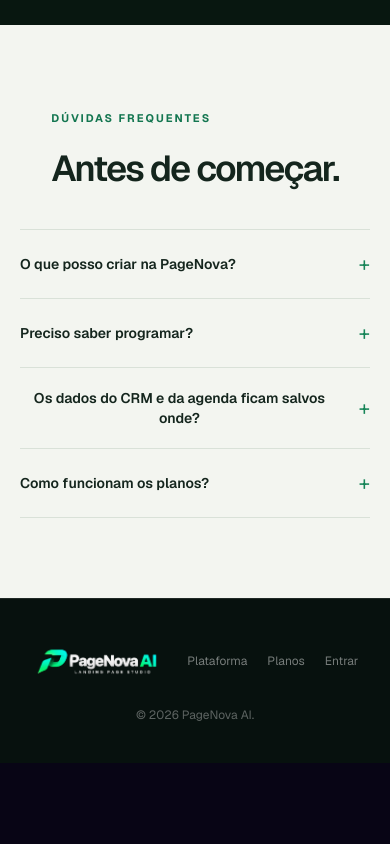
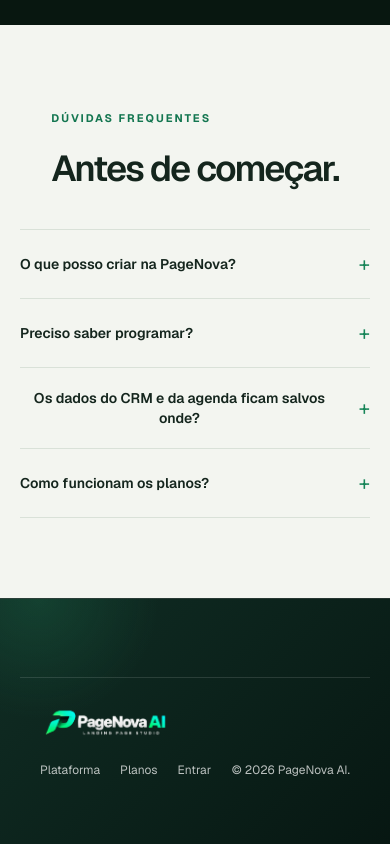
Before and after one commit to dramaflix2026-stack/pagenova-ai, a Next.js app in the folder frontend/: page / in a window 390 px wide. Shown: the part 8356-9200 px from the top of the page. Before the commit the page ends 9119 px from the top, so only its background shows below. Built offline with nearby package versions, Linux system fonts and the light colour scheme.

Commit message:
Style cards with 3d effect and organize footer

```diff
--- a/frontend/src/app/globals.css
+++ b/frontend/src/app/globals.css
@@ -1282,3 +1282,156 @@ body {
     text-align: center;
   }
 }
+/* ============================================================
+   AJUSTE VISUAL - CARDS 3D + RODAPE ORGANIZADO
+   ============================================================ */
+
+main :is(.card, .cards, .service-card, .servico-card, .step-card, .process-card, .feature-card, .benefit-card, .metodo-card, .solution-card, [class*="card"], [class*="Card"]) {
+  position: relative;
+}
+
+main :is(.service-card, .servico-card, .step-card, .process-card, .feature-card, .benefit-card, .metodo-card, .solution-card, [class*="card"], [class*="Card"]) {
+  background:
+    linear-gradient(145deg, rgba(255,255,255,.98), rgba(247,250,246,.94));
+  border: 1px solid rgba(20, 63, 49, .14);
+  border-radius: 20px;
+  box-shadow:
+    0 26px 55px rgba(15, 48, 38, .13),
+    0 8px 18px rgba(15, 48, 38, .08),
+    inset 0 1px 0 rgba(255,255,255,.95);
+  transform: perspective(900px) translateZ(0);
+  transition:
+    transform .28s ease,
+    box-shadow .28s ease,
+    border-color .28s ease,
+    background .28s ease;
+  overflow: hidden;
+}
+
+main :is(.service-card, .servico-card, .step-card, .process-card, .feature-card, .benefit-card, .metodo-card, .solution-card, [class*="card"], [class*="Card"])::before {
+  content: "";
+  position: absolute;
+  inset: 0;
+  pointer-events: none;
+  background:
+    radial-gradient(circle at 18% 12%, rgba(22, 128, 84, .13), transparent 34%),
+    linear-gradient(135deg, rgba(255,255,255,.55), transparent 42%);
+  opacity: .85;
+}
+
+main :is(.service-card, .servico-card, .step-card, .process-card, .feature-card, .benefit-card, .metodo-card, .solution-card, [class*="card"], [class*="Card"]):hover {
+  transform: perspective(900px) translateY(-8px) rotateX(2deg) rotateY(-2deg);
+  border-color: rgba(20, 112, 76, .28);
+  box-shadow:
+    0 34px 70px rgba(15, 48, 38, .18),
+    0 14px 28px rgba(15, 48, 38, .12),
+    inset 0 1px 0 rgba(255,255,255,1);
+}
+
+main :is(.service-card, .servico-card, .step-card, .process-card, .feature-card, .benefit-card, .metodo-card, .solution-card, [class*="card"], [class*="Card"]) h3,
+main :is(.service-card, .servico-card, .step-card, .process-card, .feature-card, .benefit-card, .metodo-card, .solution-card, [class*="card"], [class*="Card"]) h2 {
+  position: relative;
+  color: #123b2f;
+  letter-spacing: -0.02em;
+}
+
+main :is(.service-card, .servico-card, .step-card, .process-card, .feature-card, .benefit-card, .metodo-card, .solution-card, [class*="card"], [class*="Card"]) p,
+main :is(.service-card, .servico-card, .step-card, .process-card, .feature-card, .benefit-card, .metodo-card, .solution-card, [class*="card"], [class*="Card"]) small {
+  position: relative;
+  color: rgba(18, 59, 47, .72);
+  line-height: 1.65;
+}
+
+main :is(.service-card, .servico-card, .step-card, .process-card, .feature-card, .benefit-card, .metodo-card, .solution-card, [class*="card"], [class*="Card"]) span:first-child,
+main :is(.service-card, .servico-card, .step-card, .process-card, .feature-card, .benefit-card, .metodo-card, .solution-card, [class*="card"], [class*="Card"]) .number,
+main :is(.service-card, .servico-card, .step-card, .process-card, .feature-card, .benefit-card, .metodo-card, .solution-card, [class*="card"], [class*="Card"]) .numero {
+  color: #0b8f5a;
+  font-weight: 800;
+  letter-spacing: .08em;
+}
+
+/* Rodape mais organizado */
+footer {
+  background:
+    radial-gradient(circle at 10% 0%, rgba(35, 140, 96, .22), transparent 28%),
+    linear-gradient(135deg, #102d24, #071712);
+  color: rgba(255,255,255,.82);
+  border-top: 1px solid rgba(255,255,255,.12);
+  padding: 56px 24px 28px;
+}
+
+footer > div {
+  max-width: 1180px;
+  margin: 0 auto;
+}
+
+footer :is(.footer-content, .footer-grid, .rodape-content, .rodape-grid),
+footer > div:first-child {
+  display: grid;
+  grid-template-columns: 1.4fr repeat(3, minmax(140px, 1fr));
+  gap: 28px;
+  align-items: start;
+}
+
+footer h2,
+footer h3,
+footer h4,
+footer strong {
+  color: #ffffff;
+  margin-bottom: 12px;
+}
+
+footer p,
+footer a,
+footer li,
+footer small {
+  color: rgba(255,255,255,.72);
+  line-height: 1.7;
+}
+
+footer a {
+  text-decoration: none;
+  transition: color .2s ease, transform .2s ease;
+}
+
+footer a:hover {
+  color: #7dffba;
+}
+
+footer ul {
+  list-style: none;
+  padding: 0;
+  margin: 0;
+}
+
+footer li + li {
+  margin-top: 8px;
+}
+
+footer .footer-bottom,
+footer .rodape-bottom,
+footer > div:last-child {
+  margin-top: 34px;
+  padding-top: 22px;
+  border-top: 1px solid rgba(255,255,255,.12);
+  display: flex;
+  justify-content: space-between;
+  gap: 16px;
+  flex-wrap: wrap;
+  font-size: 14px;
+}
+
+@media (max-width: 800px) {
+  footer :is(.footer-content, .footer-grid, .rodape-content, .rodape-grid),
+  footer > div:first-child {
+    grid-template-columns: 1fr;
+  }
+
+  footer {
+    padding: 44px 20px 24px;
+  }
+
+  main :is(.service-card, .servico-card, .step-card, .process-card, .feature-card, .benefit-card, .metodo-card, .solution-card, [class*="card"], [class*="Card"]) {
+    border-radius: 18px;
+  }
+}
```
